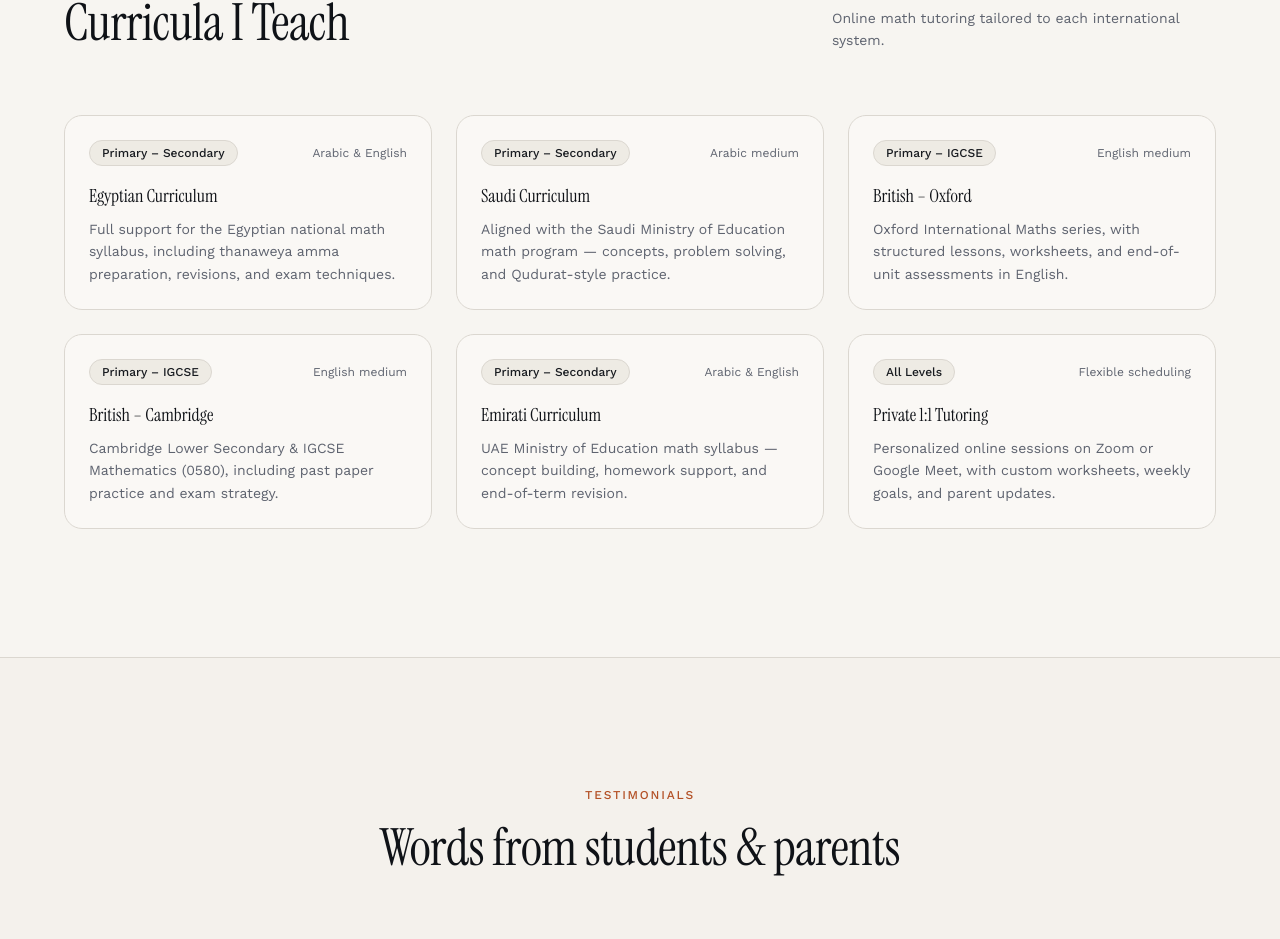
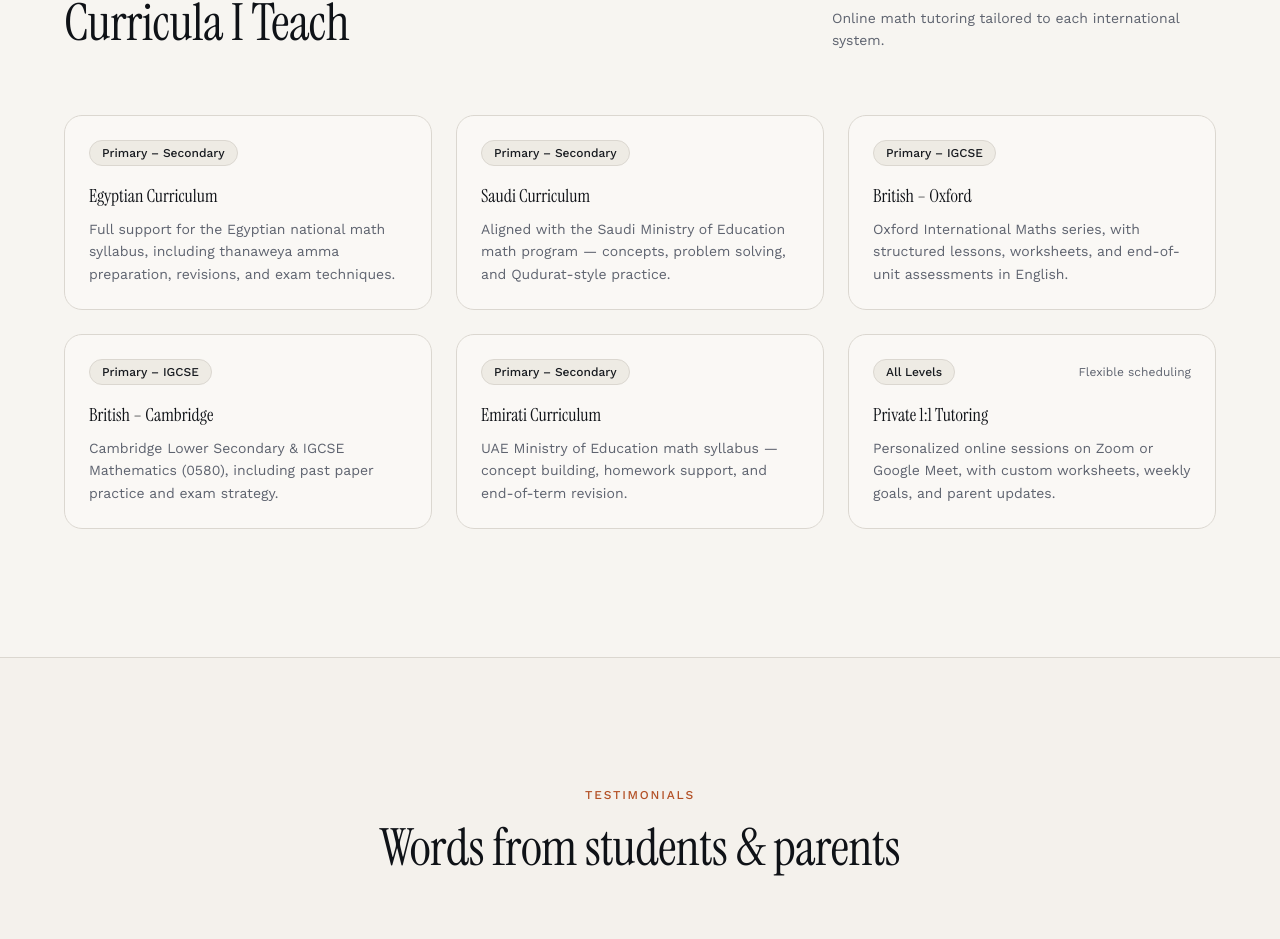
Before and after one commit to Scalicon66/Basma_Ashraf, a React (Vite) app: page / in a window 1280 px wide. Shown: the part 2480-3419 px from the top of the page. Built offline with nearby package versions, Linux system fonts and the light colour scheme.

Commit message:
modifications on the courses cards

```diff
--- a/src/App.jsx
+++ b/src/App.jsx
@@ -480,31 +480,26 @@
                 title: "Egyptian Curriculum",
                 level: "Primary – Secondary",
                 description: "Full support for the Egyptian national math syllabus, including thanaweya amma preparation, revisions, and exam techniques.",
-                students: "Arabic & English",
               },
               {
                 title: "Saudi Curriculum",
                 level: "Primary – Secondary",
                 description: "Aligned with the Saudi Ministry of Education math program — concepts, problem solving, and Qudurat-style practice.",
-                students: "Arabic medium",
               },
               {
                 title: "British – Oxford",
                 level: "Primary – IGCSE",
                 description: "Oxford International Maths series, with structured lessons, worksheets, and end-of-unit assessments in English.",
-                students: "English medium",
               },
               {
                 title: "British – Cambridge",
                 level: "Primary – IGCSE",
                 description: "Cambridge Lower Secondary & IGCSE Mathematics (0580), including past paper practice and exam strategy.",
-                students: "English medium",
               },
               {
                 title: "Emirati Curriculum",
                 level: "Primary – Secondary",
                 description: "UAE Ministry of Education math syllabus — concept building, homework support, and end-of-term revision.",
-                students: "Arabic & English",
               },
               {
                 title: "Private 1:1 Tutoring",
```
